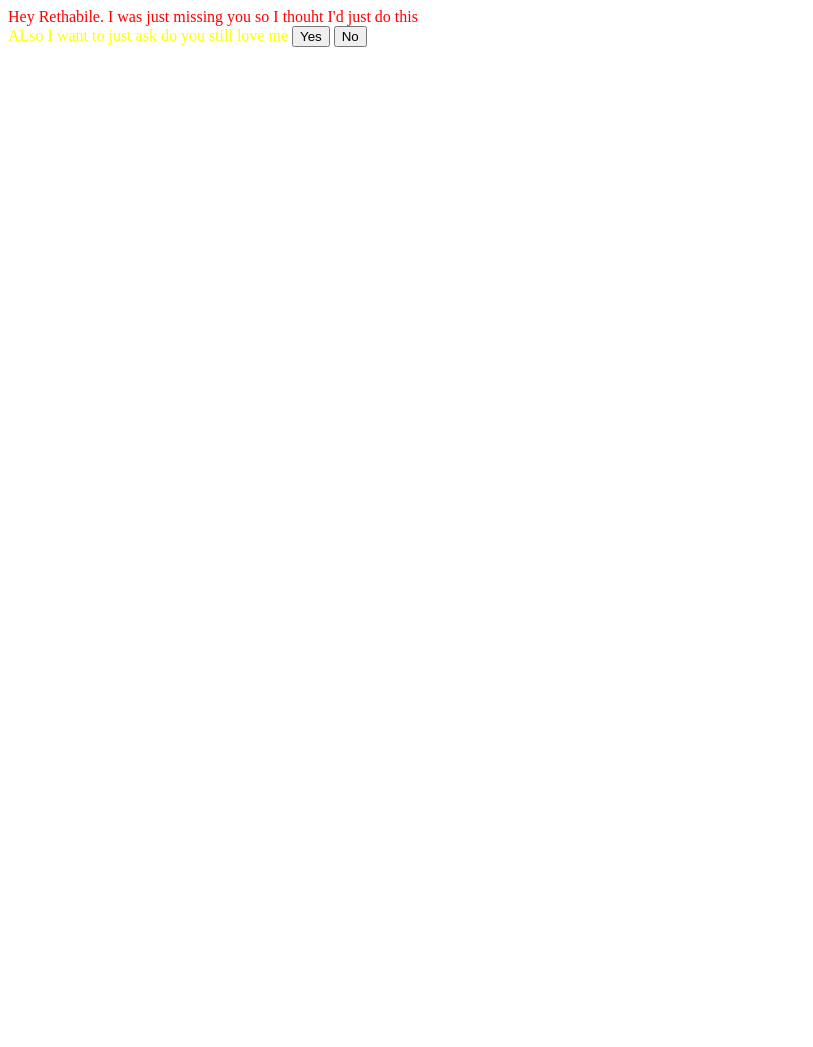
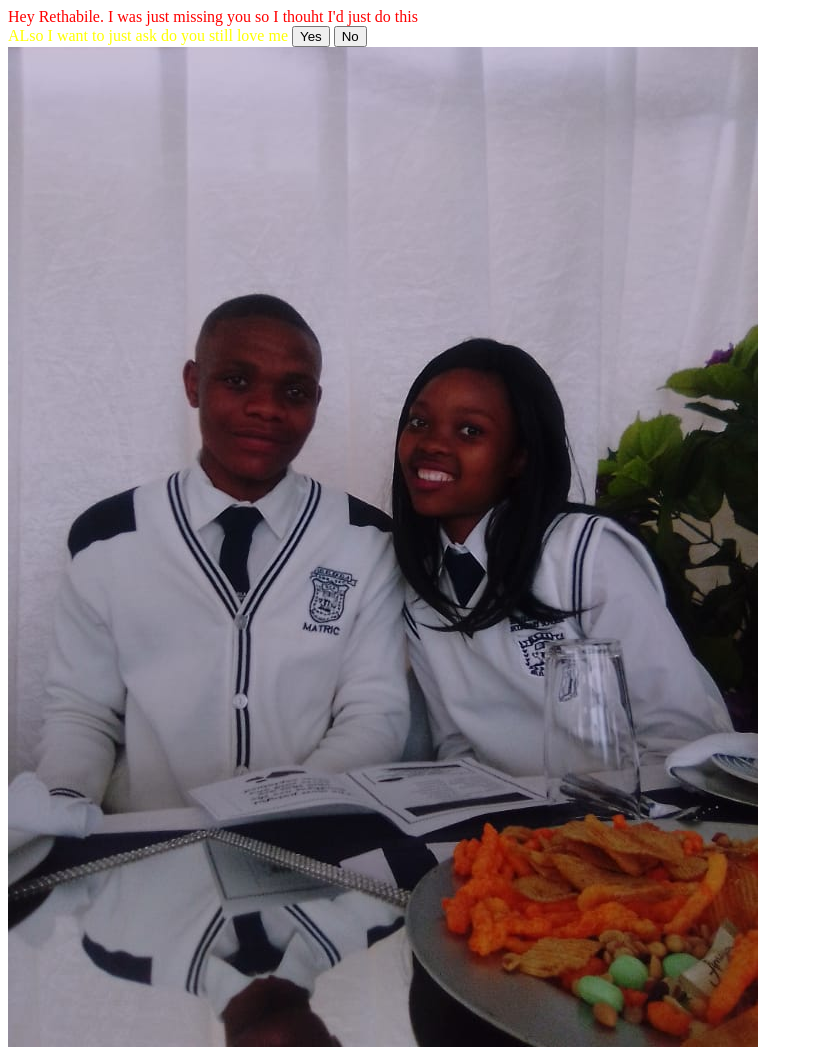
Before and after one commit to Teboho02/RT, a plain HTML site: page index.html in a window 1280 px wide. Shown: the whole page, without its empty margins (0-813 px from the left). Before the commit the page ends 800 px from the top, so only its background shows below. Drawn offline with Linux system fonts and the light colour scheme; the site is published under a folder, as on GitHub Pages, so addresses that start at the root find nothing.

Commit message:
Update index.html

```diff
--- a/index.html
+++ b/index.html
@@ -36,7 +36,7 @@
 </section>
 
 <section>
-    <img src="/images/1698080898618.jpg" alt="">
+    <img src="1698080898618.jpg" alt="">
 </section>
 
 
```
